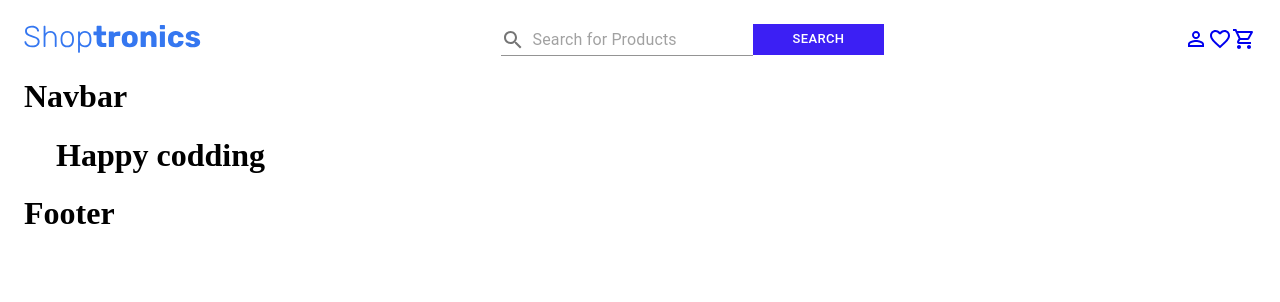
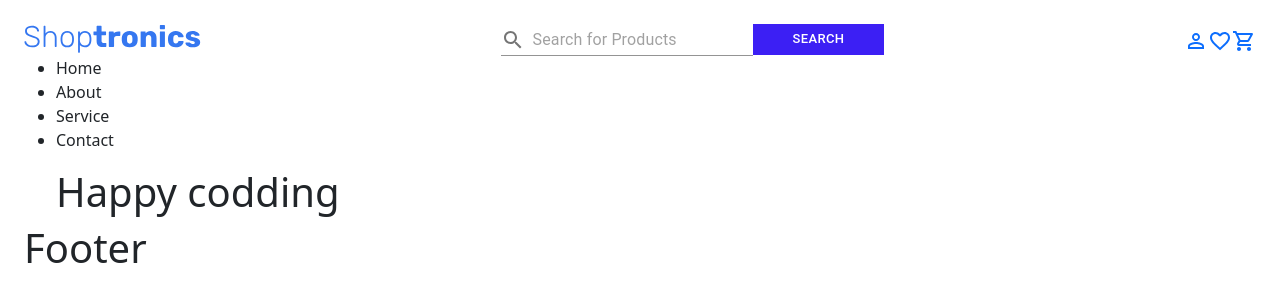
Before and after one commit to naimuddin374/ecommerce-playground, a Next.js app: page / in a window 1280 px wide. Shown: the top 302 px of the page. Built offline with nearby package versions, Linux system fonts and the light colour scheme.

Commit message:
bootstrap add

```diff
--- a/components/layout/header/index.js
+++ b/components/layout/header/index.js
@@ -1,13 +1,14 @@
 import { Fragment } from "react";
 import Navbar from "./navbar";
 import TopHeader from "./top-header";
-
+import Boishakhi from "./jui";
 const Header = () => {
-    return (
-        <Fragment>
-            <TopHeader />
-            <Navbar />
-        </Fragment>
-    )
-}
+  return (
+    <Fragment>
+      <TopHeader />
+      <Navbar />
+      <Boishakhi />
+    </Fragment>
+  );
+};
 export default Header;
--- /dev/null
+++ b/components/layout/header/jui.js
@@ -0,0 +1,6 @@
+import Image from "next/image";
+import Logo from "../../../assets/img/Shoptronics.svg";
+const Jui = () => {
+  return <div></div>;
+};
+export default Jui;
--- a/components/layout/header/navbar.js
+++ b/components/layout/header/navbar.js
@@ -1,6 +1,11 @@
 const Navbar = () => {
-    return (
-        <h1>Navbar</h1>
-    )
-}
+  return (
+    <ul className="">
+      <li>Home</li>
+      <li>About</li>
+      <li>Service</li>
+      <li>Contact</li>
+    </ul>
+  );
+};
 export default Navbar;
--- a/components/layout/header/top-header.js
+++ b/components/layout/header/top-header.js
@@ -1,22 +1,24 @@
-import { Box, TextField, InputAdornment, Button } from '@mui/material'
-import Image from 'next/image';
-import SearchIcon from '@mui/icons-material/Search';
-import PersonOutlineIcon from '@mui/icons-material/PersonOutline';
-import FavoriteBorderIcon from '@mui/icons-material/FavoriteBorder';
-import ShoppingCartOutlinedIcon from '@mui/icons-material/ShoppingCartOutlined';
-import Logo from '../../../assets/img/Shoptronics.svg'
-import Link from 'next/link'
-
+import { Box, TextField, InputAdornment, Button } from "@mui/material";
+import Image from "next/image";
+import SearchIcon from "@mui/icons-material/Search";
+import PersonOutlineIcon from "@mui/icons-material/PersonOutline";
+import FavoriteBorderIcon from "@mui/icons-material/FavoriteBorder";
+import ShoppingCartOutlinedIcon from "@mui/icons-material/ShoppingCartOutlined";
+import Logo from "../../../assets/img/Shoptronics.svg";
+import Link from "next/link";
 
 const TopHeader = () => {
   return (
-        <Box sx={{
+    <Box
+      sx={{
         display: "flex",
         justifyContent: "space-between",
-        }}>
+      }}
+    >
       <Box>
-                <Image src={Logo} />
+        <Image className="top-logo" src={Logo} />
       </Box>
+
       <Box>
         <TextField
           id="input-with-icon-textfield"
@@ -29,22 +31,38 @@ const TopHeader = () => {
           }}
           variant="standard"
           size="medium"
-                    placeholder='Search for Products'
+          placeholder="Search for Products"
         />
-                <Button size="small" sx={{ backgroundColor: "#3C1FF4", color: "#fff", borderRadius: 0, px: 5 }}>Search</Button>
+        <Button
+          size="small"
+          sx={{
+            backgroundColor: "#3C1FF4",
+            color: "#fff",
+            borderRadius: 0,
+            px: 5,
+          }}
+        >
+          Search
+        </Button>
       </Box>
-            <Box sx={{ display: "flex", alignItems: "center", justifyContent: "flex-end" }}>
-                <Link href='/'>
+      <Box
+        sx={{
+          display: "flex",
+          alignItems: "center",
+          justifyContent: "flex-end",
+        }}
+      >
+        <Link href="/">
           <PersonOutlineIcon />
         </Link>
-                <Link href='/'>
+        <Link href="/">
           <FavoriteBorderIcon />
         </Link>
-                <Link href='/'>
+        <Link href="/">
           <ShoppingCartOutlinedIcon />
         </Link>
       </Box>
     </Box>
-    )
-}
+  );
+};
 export default TopHeader;
--- a/package.json
+++ b/package.json
@@ -13,8 +13,10 @@
     "@emotion/styled": "^11.10.5",
     "@mui/icons-material": "^5.10.9",
     "@mui/material": "^5.10.12",
+    "bootstrap": "^5.2.2",
     "next": "13.0.2",
     "react": "18.2.0",
+    "react-bootstrap": "^2.6.0",
     "react-dom": "18.2.0"
   }
 }
--- a/styles/globals.css
+++ b/styles/globals.css
@@ -2,5 +2,6 @@ html,
 body {
   padding: 0;
   margin: 0;
-  background-color: '#FFFFFF'
+  background-color: "#FFFFFF";
 }
+@import "./navbar";
--- /dev/null
+++ b/styles/navbar.css
@@ -0,0 +1,19 @@
+.navbar {
+  list-style: none;
+}
+.navbar {
+  padding-left: 0;
+}
+.navbar li {
+  display: inline;
+  padding: 7px 15px;
+  background-color: red;
+  margin: 10px;
+  color: white;
+  cursor: pointer;
+  transition: 0.9s linear;
+}
+.navbar li:hover {
+  background-color: aqua;
+  color: black;
+}
```
Also changed, not shown: pages/_app.js (+5 -5 lines), 2 other files (tests, documents, lock files or other folders). Lines whose indentation alone changed are shown as unchanged.
